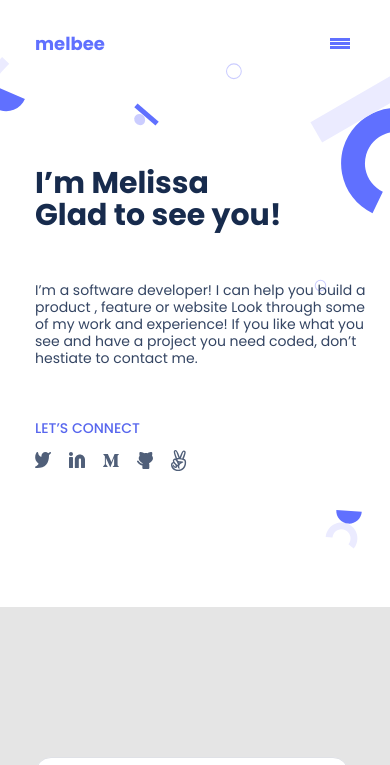
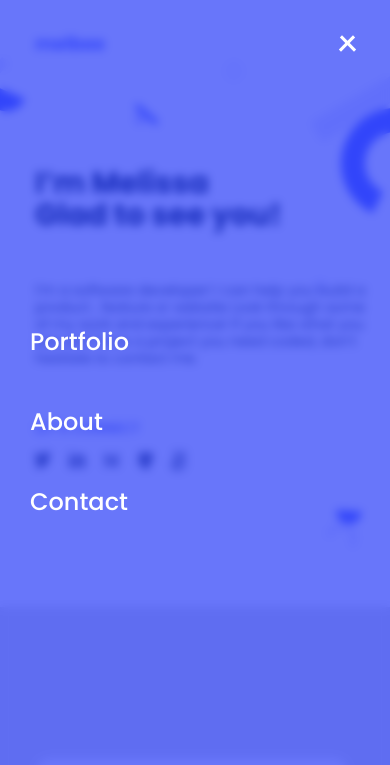
Before and after one commit to melybee-07/Portfolio-setup-and-mobile-first, a website: page index.html in a window 390 px wide. Both pictures are taken after a click on the element 340 px from the left and 43 px from the top of the page. Shown: the top 765 px of the page. Drawn offline with Linux system fonts and the light colour scheme.

Commit message:
added the script for the nav buttom

```diff
--- a/index.html
+++ b/index.html
@@ -14,19 +14,20 @@
     <title>Melissa's Portfolio</title>
   </head>
   <body>
+
     <!-- the header section -->
     <header>
-      <nav>
+      <nav class="NAV">
         <a id="mylogo" href="#">melbee</a>
-        <div id="humberger-bottun">
+        <div class="navigation-bar">
+            <a href="#" class="nav-link">Portfolio</a>
+            <a href="#" class="nav-link">About</a>
+            <a href="#" class="nav-link">Contact</a>
+        </div>
+        <div class="humberger-bottun">
           <span class="ico"></span>
           <span class="ico"></span>
           <span class="ico"></span>
-        </div>
-        <div id="navigation-bar">
-            <a href="#">Portfolio</a>
-            <a href="#">About</a>
-            <a href="#">Contact</a>
         </div>
       </nav>
     </header>
@@ -330,5 +331,6 @@
         </form>
       </section>
     </section>
+    <script src="script.js"></script>
   </body>
 </html>
--- /dev/null
+++ b/script.js
@@ -0,0 +1,11 @@
+const humberger = document.querySelector(".humberger-bottun");
+const navbar = document.querySelector(".navigation-bar");
+
+humberger.addEventListener("click", () => {
+    humberger.classList.toggle("active");
+    navbar.classList.toggle("active");
+})
+document.querySelectorAll(".nav-link").forEach(n => n.addEventListener("click", () => {
+    humberger.classList.remove("active");
+    navbar.classList.remove("active");
+}))
--- a/styles.css
+++ b/styles.css
@@ -38,7 +38,7 @@ nav {
   }
 }
 
-#humberger-bottun {
+.humberger-bottun {
   width: 2rem;
   cursor: pointer;
   height: 1.25rem;
@@ -49,14 +49,14 @@ nav {
   margin-right: 4rem;
 }
 
-#navigation-bar {
+.navigation-bar {
   display: flex;
   justify-content: space-between;
   align-items: center;
   margin-right: 5.5rem;
 }
 
-#navigation-bar a {
+.navigation-bar a {
   text-decoration: none;
   color: #344563;
   font-weight: 500;
@@ -66,7 +66,7 @@ nav {
   padding: 1.5rem;
 }
 
-#navigation-bar a:hover {
+.navigation-bar a:hover {
   background-color: #6070ff;
   color: #fff;
   padding: 1.2rem 1.5rem;
@@ -74,7 +74,7 @@ nav {
   box-shadow: 1px 2px 4px #310bda;
 }
 
-#navigation-bar a:active {
+.navigation-bar a:active {
   background-color: #2230d2;
   border-color: #2230d2;
 }
@@ -472,11 +472,11 @@ main {
     margin-left: 7rem;
   }
 
-  #humberger-bottun {
+  .humberger-bottun {
     display: none;
   }
 
-  #navigation-bar {
+  .navigation-bar {
     display: flex;
   }
 
@@ -779,13 +779,47 @@ main {
     font-size: 1.8rem;
   }
 
-  #humberger-bottun {
+  .humberger-bottun {
     display: flex;
   }
+    .humberger-bottun.active .ico:nth-child(2){
+      opacity: 0;
+    }
+        .humberger-bottun.active .ico:nth-child(1) {
+          transform: translate(0.8rem) rotate(45deg);
+          background-color: white;
+        }
+                .humberger-bottun.active .ico:nth-child(3) {
+                  transform: translate(-0.8rem) rotate(-45deg);
+                  background-color: white;
+                  margin-left: 1.5rem;
+                  margin-top: -2.4rem;
+                }
 
-  #navigation-bar {
-    display: none;
+  .navigation-bar {
+    position: fixed;
+    left: -100%;
+    top: 0px;
+    gap: 0;
+    flex-direction: column;
+    align-items: flex-start;
+    justify-content: center;
+    background-color: rgba(26, 48, 248, 0.66);
+    backdrop-filter: blur(5px);
+    width: 100%;
+    height: 100vh;
+    transition: 0.3s;
   }
+    .navigation-bar a {
+color: #FFFFFF;
+  font-size: 2.4rem;
+  margin-right: 12rem;
+
+
+    }
+    .navigation-bar.active{
+      left: 0;
+    }
 
   #sec1 {
     width: 100%;
```
